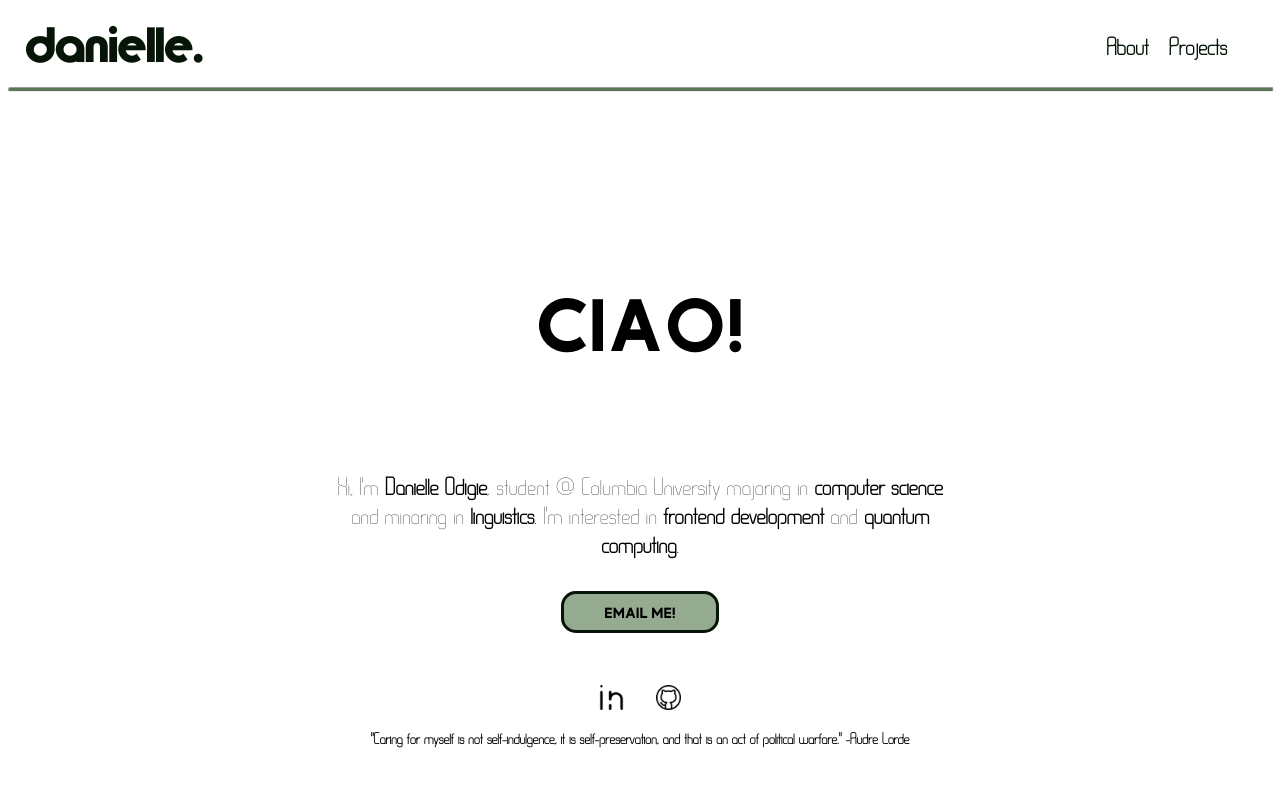
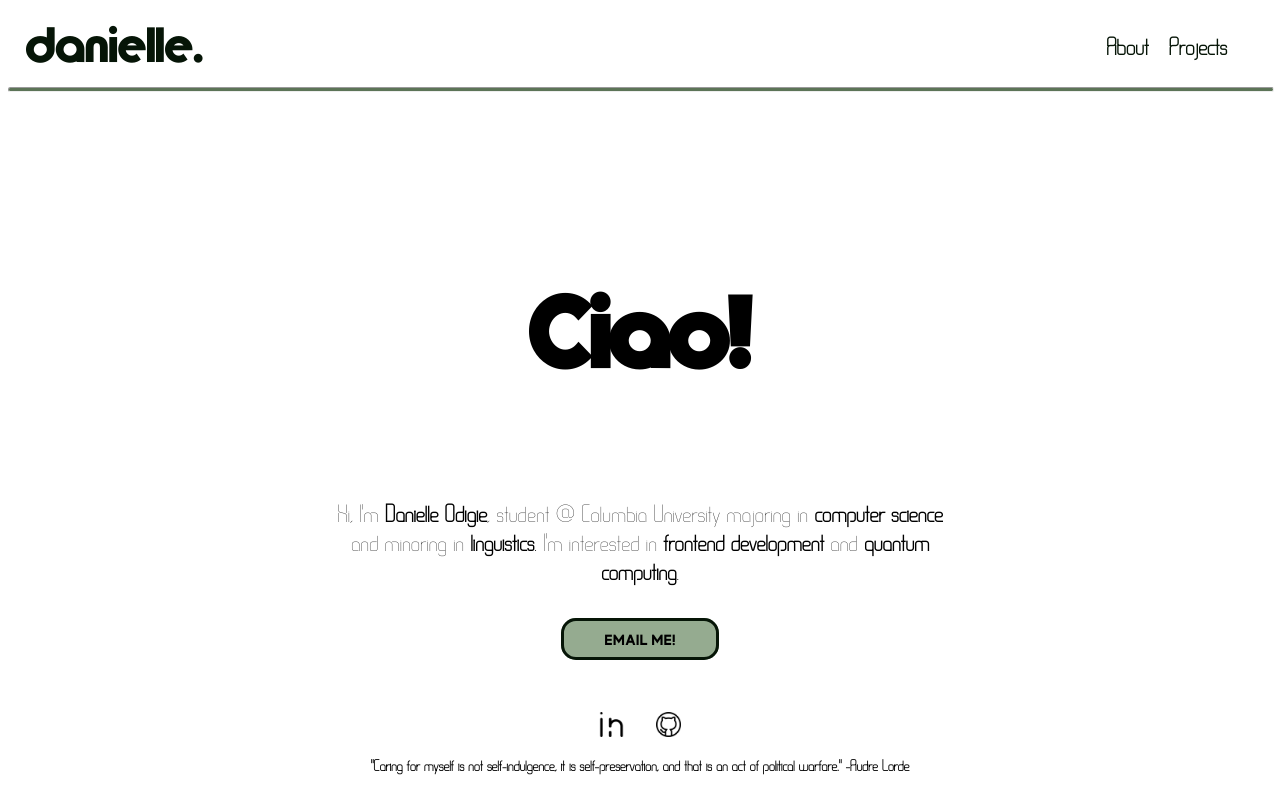
Before and after one commit to danielleodigie/my-web, a Nuxt app: page / in a window 1280 px wide. Built offline with nearby package versions, Linux system fonts and the light colour scheme.

Commit message:
Changing fonts

```diff
--- a/components/Navbar.vue
+++ b/components/Navbar.vue
@@ -55,7 +55,7 @@
         font-size: 25px;
         padding-right: 20px;
         font-family: 'ThinLine';
-        font-weight: bolder;
+        font-weight: 900;
     }
 
     hr{
--- a/pages/index.vue
+++ b/pages/index.vue
@@ -62,7 +62,7 @@ export default Vue.extend({
   }
 
   #greeting{
-    font-family: "MomcakeBold";
+    font-family: "TypoGraphica";
     font-size: 50px;
     padding: 100px;
     padding-bottom: 5px;
```
